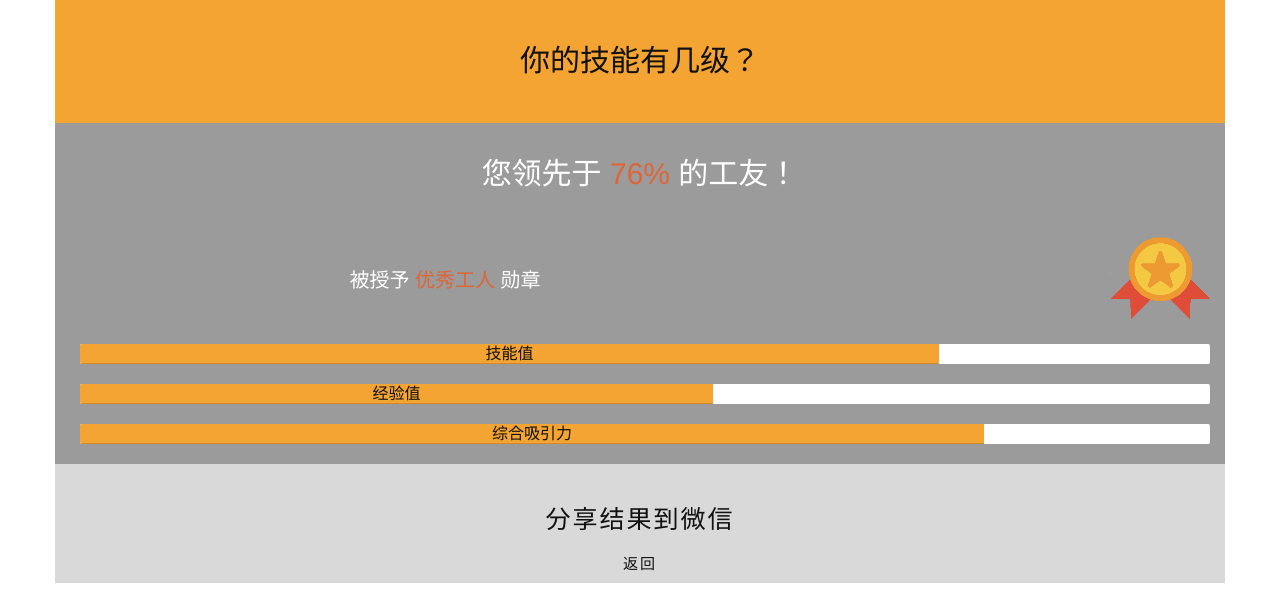
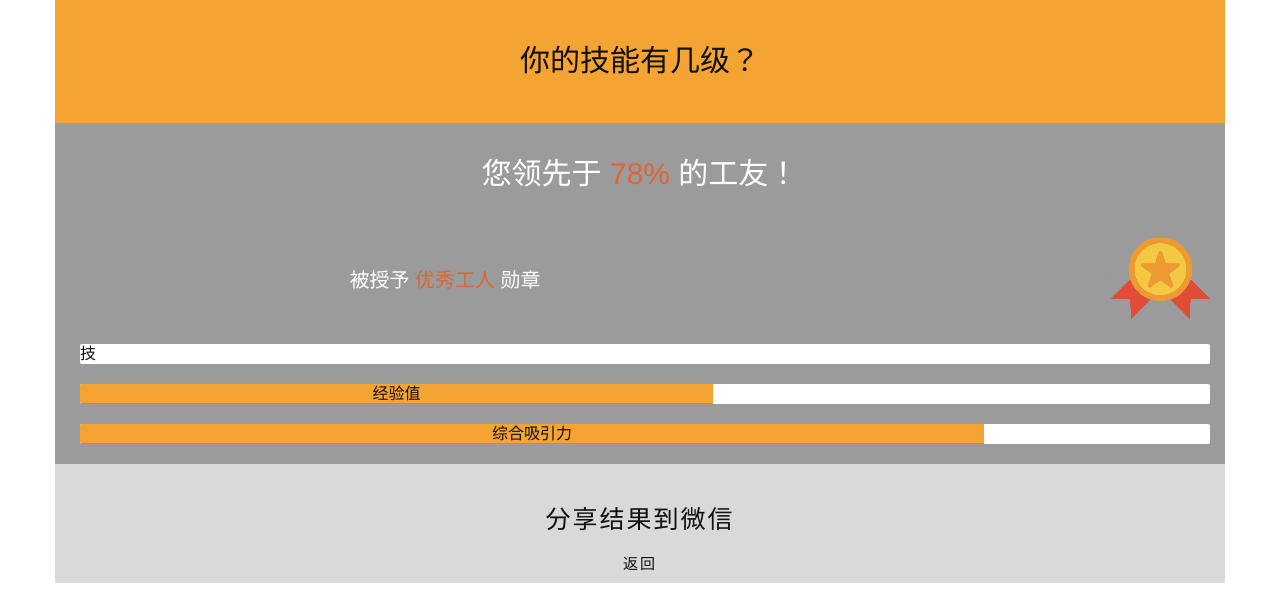
Before and after one commit to bwang0202/constructure-single-node, a Django app: page /result/ in a window 1280 px wide. Shown: the top 604 px of the page. Run offline with Django 3.2, Linux system fonts and the light colour scheme; some libraries are stand-ins or nearby versions.

Commit message:
call dummy POST method via ajax, parse dummy response and load result page with dynamic response data

```diff
--- a/src/constructure/constructure/urls.py
+++ b/src/constructure/constructure/urls.py
@@ -19,7 +19,7 @@ from django.views.generic import TemplateView
 from main import views
 
 urlpatterns = [
-	url(r'^$', views.test),                                                                        # testing purposes
+	url(r'^$', views.test),                                                                                # testing purposes
 	url(r'^index/$', TemplateView.as_view(template_name='index.html'), name='index'),
     url(r'^question1/$', TemplateView.as_view(template_name='question1.html'), name='question1'),
     url(r'^question2/$', TemplateView.as_view(template_name='question2.html'), name='question2'),
--- a/src/constructure/main/templates/result.html
+++ b/src/constructure/main/templates/result.html
@@ -26,9 +26,17 @@
 		});
 	</script>
 
+	<script>
+        function dataUpdate() {
+        	// TODO: update element with parameter from session storage
+            document.getElementById("aheadPerctg").textContent="78%";
+            document.getElementById("skillPerctg").setAttribute("aria-valuenow", sessionStorage.getItem("skillPerctg"));
+            document.getElementById("skillPerctg").setAttribute("style", "width:" + sessionStorage.getItem("skillPerctg") + "%");
+        }
+    </script>
 </head>
 
-<body id="page-top" data-spy="scroll">
+<body id="page-top" data-spy="scroll" onload="dataUpdate()">
 
 	<!-- Navigation -->
 	<section id="navi">
@@ -51,7 +59,7 @@
 
 			<div class="row">
 				<div class="col-xs-12 result-title text-center">
-					<p>您领先于 <span style="color:#DE6537; font-weight:200">76%</span> 的工友！</p>
+					<p>您领先于 <span id="aheadPerctg" style="color:#DE6537; font-weight:200">00%</span> 的工友！</p>
 				</div>
 			</div>
 
@@ -65,7 +73,7 @@
 			</div>
 
 			<div class="result-progress">
-				<div class="progress-bar result-progress-bar" role="progressbar" aria-valuenow="76" aria-valuemin="0" aria-valuemax="100" style="width:76%">
+				<div id="skillPerctg" class="progress-bar result-progress-bar" role="progressbar" aria-valuenow="00" aria-valuemin="0" aria-valuemax="100" style="width:00%">
 			   		技能值
 			  	</div>
 			</div>
--- a/src/constructure/main/urls.py
+++ b/src/constructure/main/urls.py
@@ -1,6 +1,7 @@
 from django.conf.urls import url
 from django.contrib import admin
 
+from django.views.generic import TemplateView
 from . import views
 
 urlpatterns = [
@@ -9,5 +10,5 @@ urlpatterns = [
     url(r'^worker_team/', views.worker_team, name='worker team'),
     url(r'^worker_match/', views.worker_match, name='worker match'),
     url(r'^team_match/', views.team_match, name='team match'),
-    url(r'^test_worker/', views.test_worker, name='test worker'),
+    url(r'^test_worker/', views.test_worker, name='test worker'),	# testing purposes
 ]
--- a/src/constructure/main/views.py
+++ b/src/constructure/main/views.py
@@ -5,6 +5,7 @@ from django.shortcuts import render
 
 # Create your views here.
 from django.http import HttpResponse
+from django.shortcuts import render_to_response
 
 import json
 
@@ -74,7 +75,9 @@ def test_worker(request):
     print('inside test worker view function')
     print(request.body)
 
+    response = {'status':1, 'msg':'worker added', 'worker_id': 123, 'worker_percentile': 76, 'skill_percentile': 70, 'experience_percentile': 80, 'overall_percentile': 76}
 
+    return HttpResponse(json.dumps(response), content_type='application/json')
 
 def team(request):
     if request.method == "GET":
```
Also changed, not shown: src/constructure/main/templates/question3.html (+10 -1 lines).
